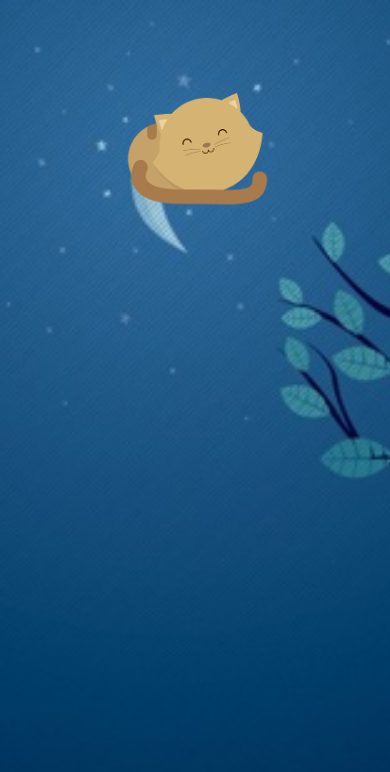
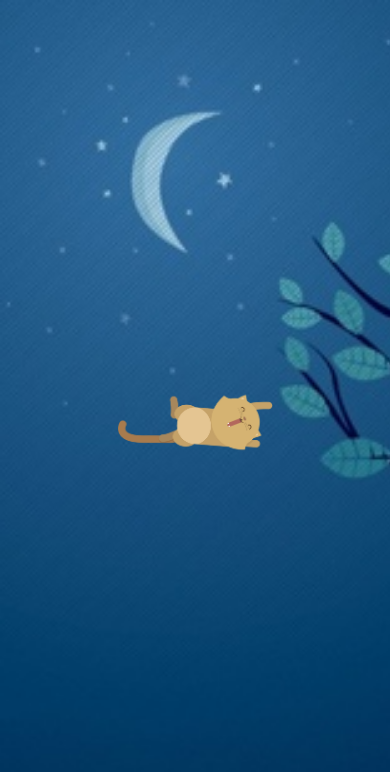
Before and after one commit to sueherrera30/kitten, a plain HTML site: page index.html in a window 390 px wide. Drawn offline with Linux system fonts and the light colour scheme.

Commit message:
version final

```diff
--- a/css/main.css
+++ b/css/main.css
@@ -6,23 +6,21 @@
 html, body,.contenedor-papa{
   background-image: url(../img/landscape.jpg);
   background-size: cover;
+  background-repeat: no-repeat;
   width: 100%;
   height: 100%;
   display: flex;
   justify-content: center;
- position: relative;
 }
 
 .contenedor{
   width:40%;
-  position: relative;
+  margin: auto;
 }
 .gato{
   width: 100%;
-  position: absolute;
-  margin-top:50%;
-  display: block;
   }
+
   #gatoAcostado{
     display:none;
   }
@@ -60,21 +58,18 @@ html, body,.contenedor-papa{
   }
 }
 
-
-
-
 @media(max-width:480px){
   .contenedor-papa{
     background-image: url(../img/midnight-conversation_861064.jpg);
   }
   #gatoAcostado{
-    display:none;
+    display:block;
   }
   .gato{
     display:none;
   }
   #gatoDormido{
-    display:block;
+    display:none;
   }
 }
 
```
